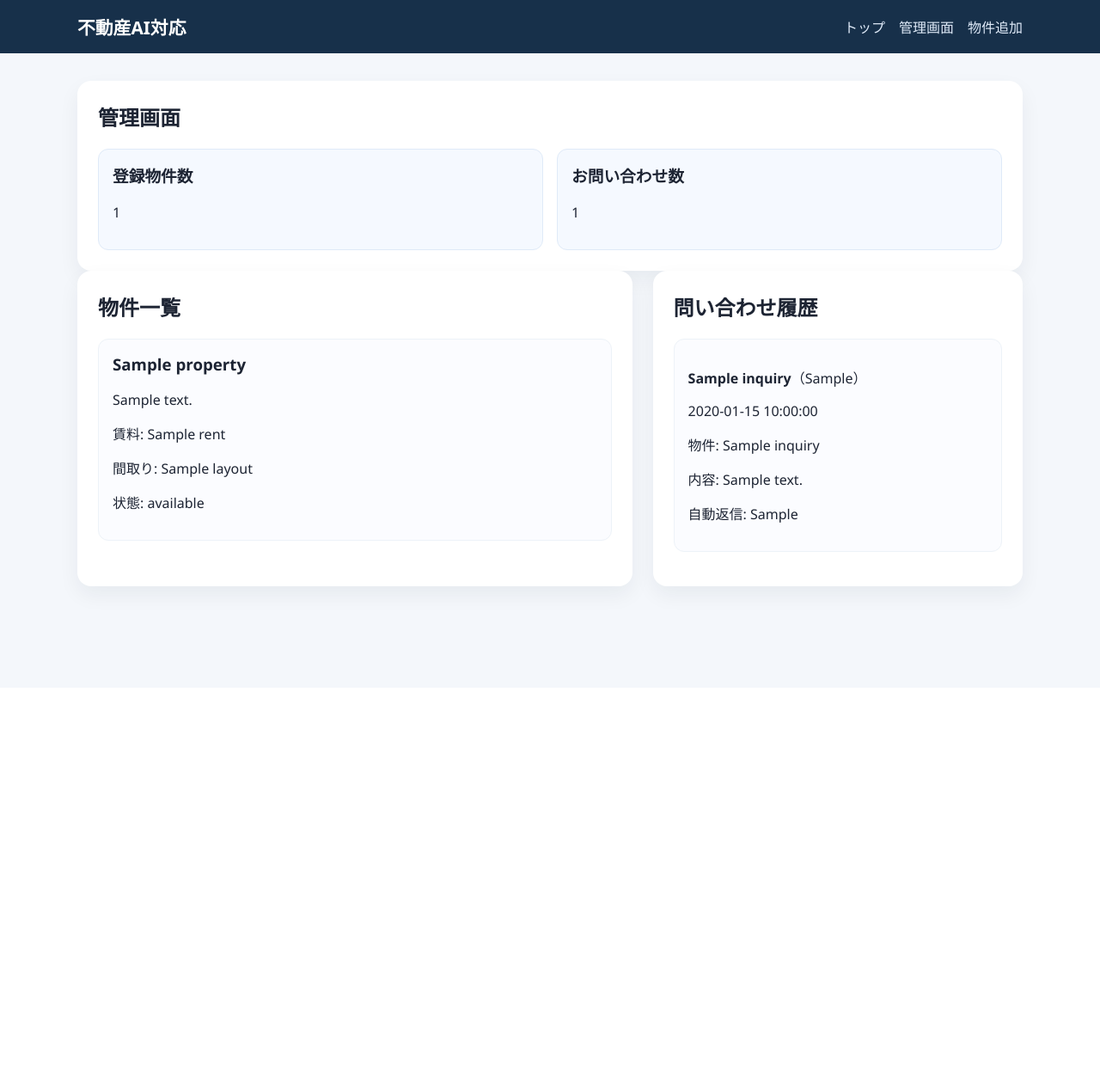
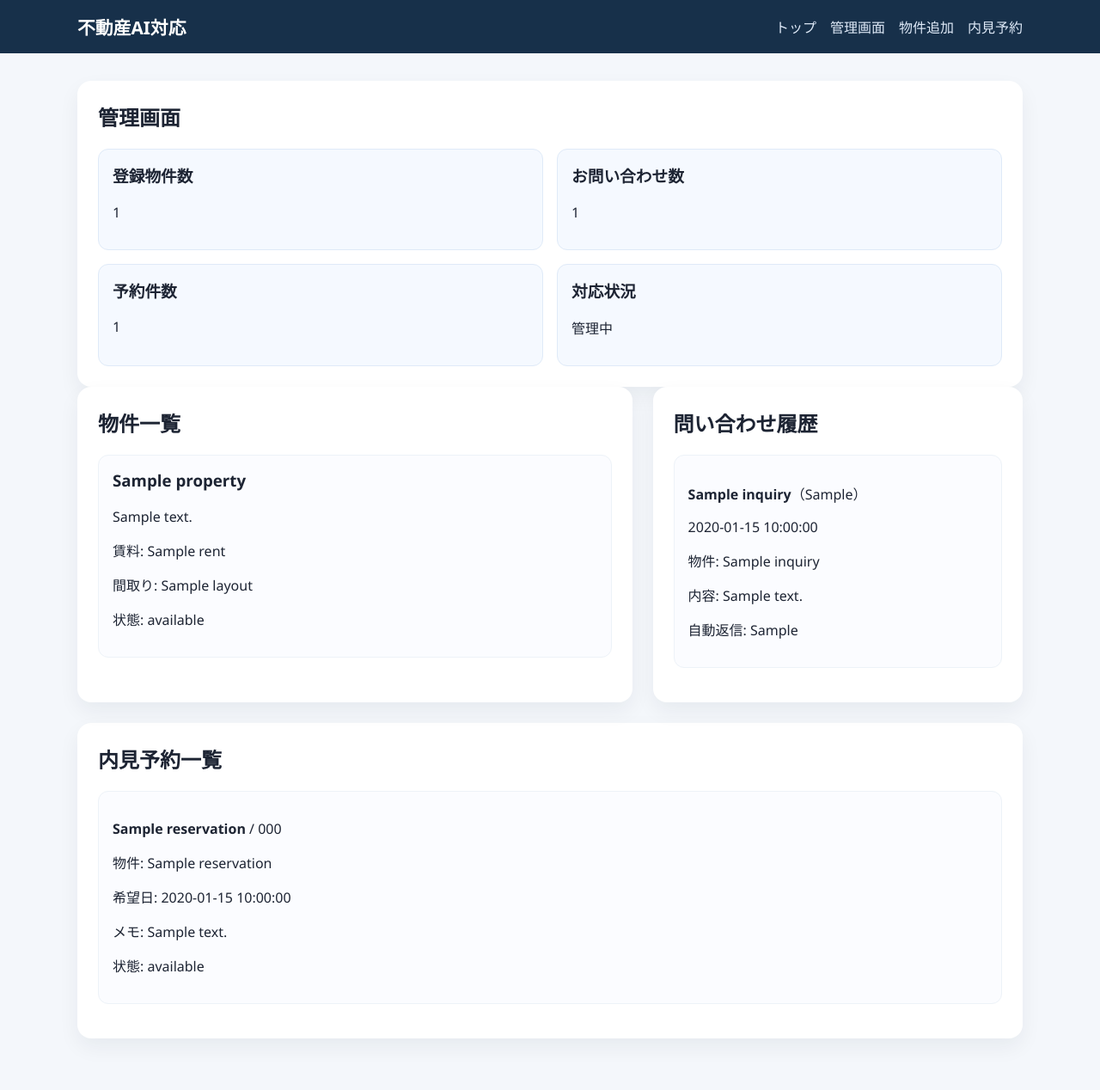
Before and after one commit to kousuke1202/real-estate-ai-assistant, a Flask app: template templates/admin.html in a window 1280 px wide. Shown: the whole page at 86% size. Before the commit the page ends 705 px from the top, so only its background shows below. Run offline with Flask 3, Linux system fonts and the light colour scheme; the template is opened without the code that fills it: most values are stand-ins (such as "Sample title", 1, 10 or a date in 2020).

Commit message:
Upgrade the app to a full real-estate inquiry system with LINE, OpenAI fallback, and reservation management

```diff
--- a/requirements.txt
+++ b/requirements.txt
@@ -1,2 +1,4 @@
 Flask==3.0.3
 line-bot-sdk==3.12.0
+python-dotenv==1.0.1
+requests==2.32.3
--- a/static/style.css
+++ b/static/style.css
@@ -36,6 +36,7 @@ body {
 nav {
   display: flex;
   gap: 16px;
+  flex-wrap: wrap;
 }
 
 nav a {
@@ -158,6 +159,10 @@ button, .button-link {
   margin: 16px 0;
 }
 
+.section-spacer {
+  margin-top: 24px;
+}
+
 @media (max-width: 768px) {
   .two-col {
     grid-template-columns: 1fr;
--- a/templates/admin.html
+++ b/templates/admin.html
@@ -11,6 +11,14 @@
     <div>
       <h3>お問い合わせ数</h3>
       <p>{{ inquiries|length }}</p>
+    </div>
+    <div>
+      <h3>予約件数</h3>
+      <p>{{ reservations|length }}</p>
+    </div>
+    <div>
+      <h3>対応状況</h3>
+      <p>管理中</p>
     </div>
   </div>
 </section>
@@ -46,4 +54,19 @@
     {% endfor %}
   </div>
 </section>
+
+<section class="panel section-spacer">
+  <h2>内見予約一覧</h2>
+  {% for reservation in reservations %}
+    <div class="inquiry-item">
+      <p><strong>{{ reservation.name }}</strong> / {{ reservation.phone }}</p>
+      <p>物件: {{ reservation.property_name or '未選択' }}</p>
+      <p>希望日: {{ reservation.preferred_date }}</p>
+      <p>メモ: {{ reservation.note or 'なし' }}</p>
+      <p>状態: {{ reservation.status }}</p>
+    </div>
+  {% else %}
+    <p>予約はまだありません。</p>
+  {% endfor %}
+</section>
 {% endblock %}
--- a/templates/base.html
+++ b/templates/base.html
@@ -14,6 +14,7 @@
           <a href="{{ url_for('index') }}">トップ</a>
           <a href="{{ url_for('admin') }}">管理画面</a>
           <a href="{{ url_for('new_property') }}">物件追加</a>
+          <a href="{{ url_for('new_reservation') }}">内見予約</a>
         </nav>
       </div>
     </header>
--- a/templates/index.html
+++ b/templates/index.html
@@ -3,9 +3,9 @@
 {% block content %}
 <section class="hero">
   <div>
-    <p class="eyebrow">MVP</p>
+    <p class="eyebrow">Full Edition</p>
     <h1>不動産の問い合わせを自動対応</h1>
-    <p>物件情報を元に、AI風の自動返信で問い合わせに対応できます。</p>
+    <p>Webフォーム、LINE、内見予約をまとめて管理できる不動産向けAI受付システムです。</p>
   </div>
 </section>
 
```
Also changed, not shown: templates/reservation_form.html (added, +40 -0 lines), README.md, 1 other file.
